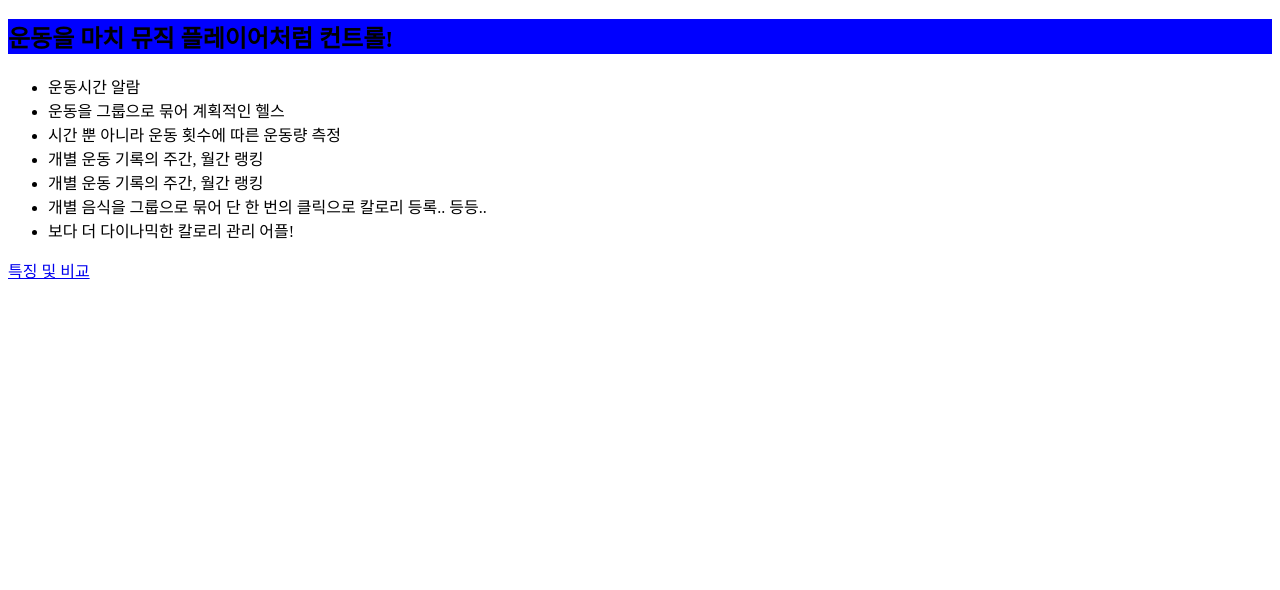
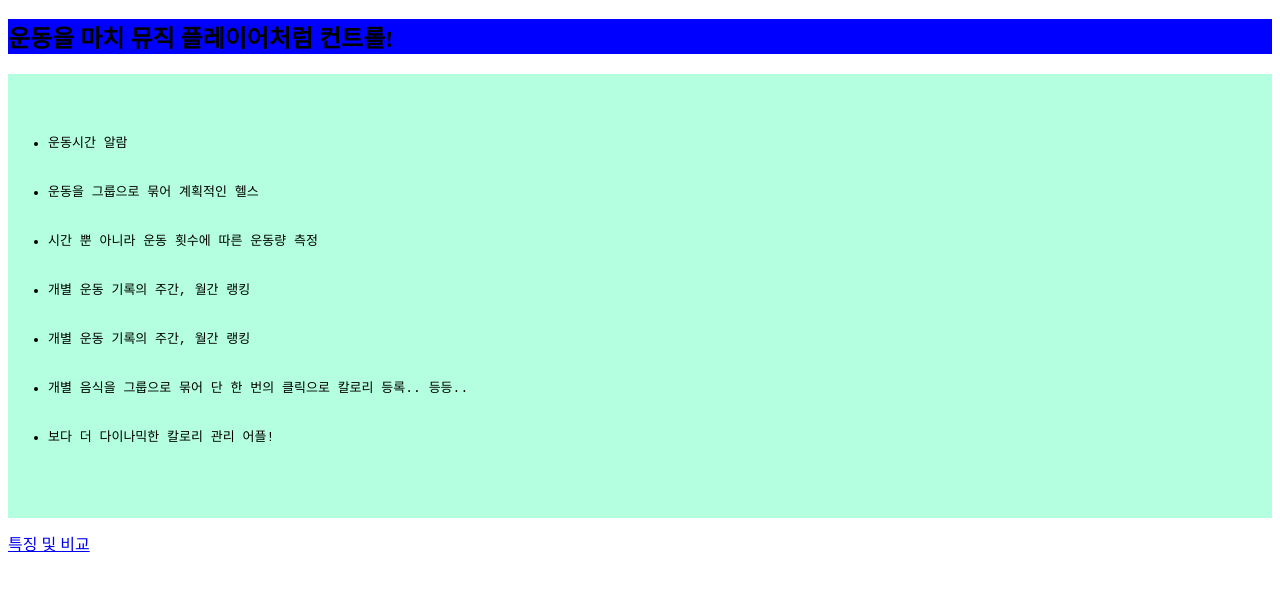
Before and after one commit to GaramMaru/CaloriePlayer, a plain HTML site: page index.html in a window 1280 px wide. Shown: the part 70-660 px from the top of the page. Drawn offline with Linux system fonts and the light colour scheme.

Commit message:
Update index.html

```diff
--- a/index.html
+++ b/index.html
@@ -7,6 +7,7 @@
   <body>
     <h1 style="color: red">칼로리 플레이어</h1>
     <h2 style="background-color: blue">운동을 마치 뮤직 플레이어처럼 컨트롤!</h2>
+    <pre style="background-color: #b3ffe0; width=300px">
       <ul>
         <li>운동시간 알람</li>
         <li>운동을 그룹으로 묶어 계획적인 헬스</li>
@@ -16,6 +17,7 @@
         <li>개별 음식을 그룹으로 묶어 단 한 번의 클릭으로 칼로리 등록.. 등등..</li>
         <li>보다 더 다이나믹한 칼로리 관리 어플!</li>
       </ul>
+    </pre>
     <a href="project2.html">특징 및 비교</a>
   </body>
 </html>
```
Lines whose indentation alone changed are shown as unchanged.
